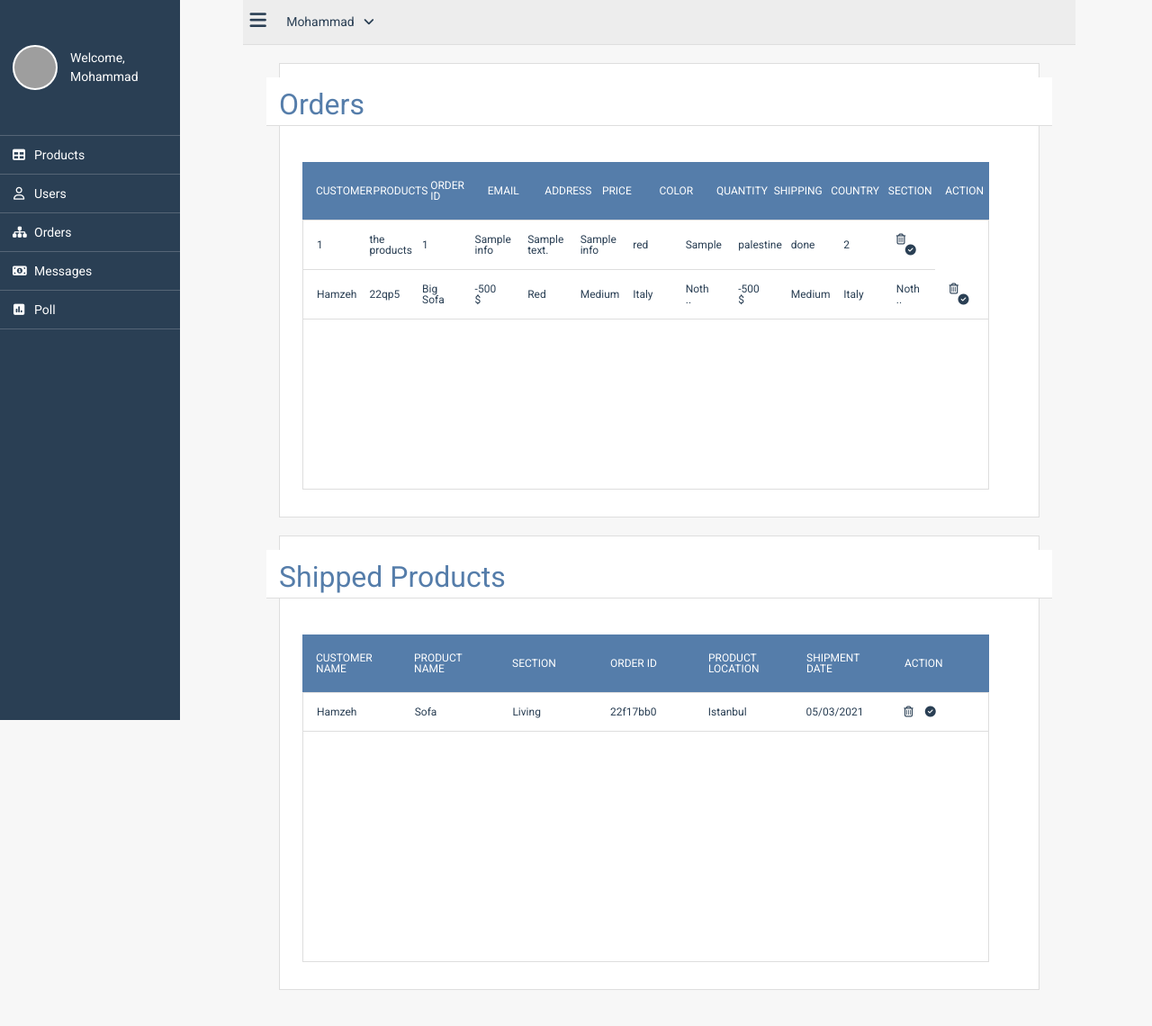
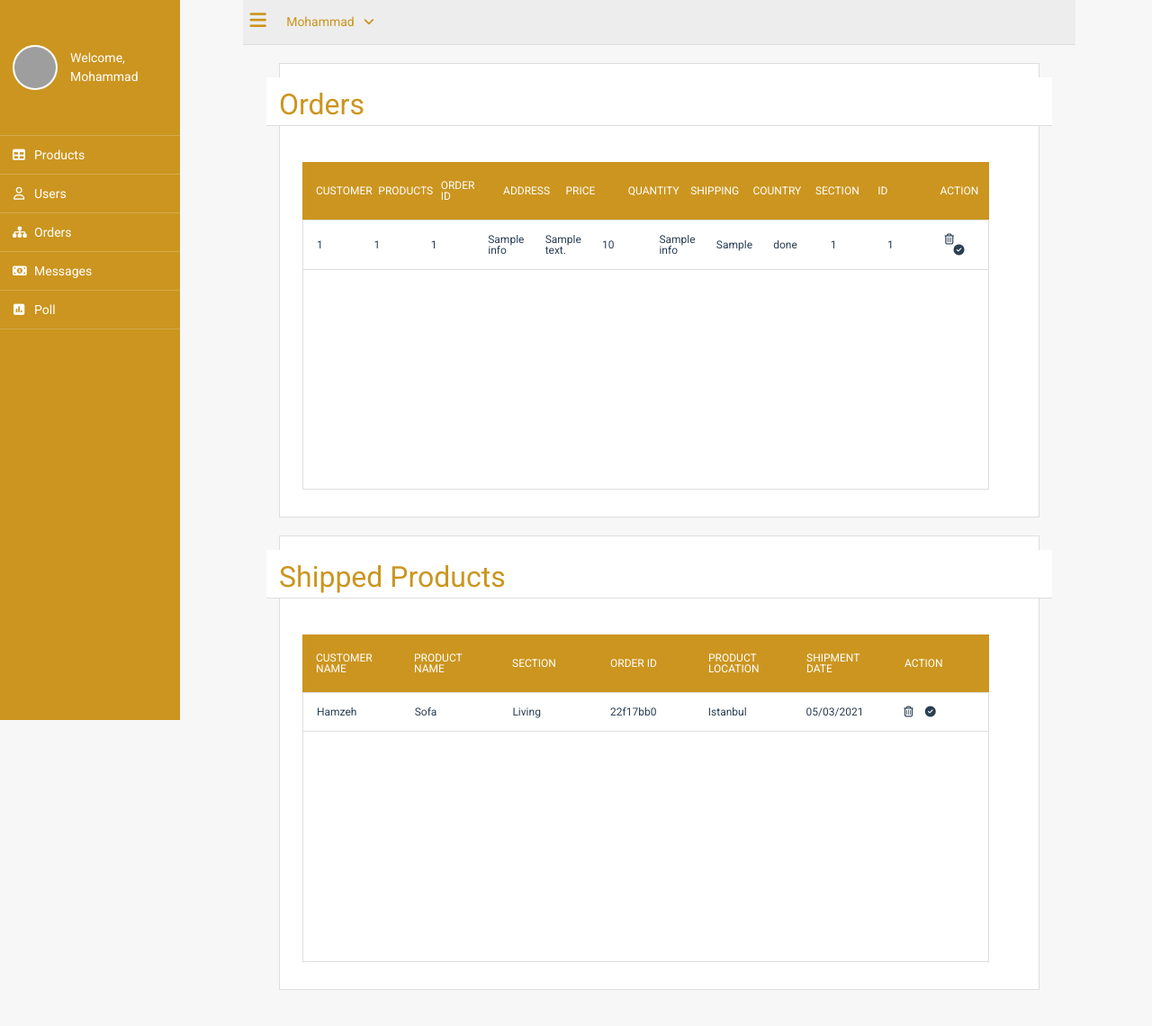
Before and after one commit to mohammadmubaslat/myWebProject, a PHP site: page /Admin/orders_Admin.php in a window 1280 px wide. Shown: the whole page at 90% size. Run offline with PHP 8.4, Linux system fonts and the light colour scheme; tables that the repository leaves empty or names only in its code hold one stand-in row (values such as "Sample post"); lists and menus that the app fills with data are empty; some libraries are stand-ins or nearby versions; grey boxes are pictures that could not be loaded.

Commit message:
17/5 99%

```diff
--- a/Admin/main_Admin_Style.css
+++ b/Admin/main_Admin_Style.css
@@ -517,11 +517,11 @@ body {
 }
 
 .bg-1 {
-    background: #557daa;
+    background: #cb951f;
 }
 
 .text-1 {
-    color: #557daa;
+    color: #cb951f;
 }
 
 /* ADMIN PAGE */
@@ -680,7 +680,7 @@ label {
 .sideArea {
     width: 200px;
     min-width: 200px;
-    background: #2A3F54;
+    background:#cb951f;
     position: fixed;
     top: 0;
     bottom: 0;
@@ -736,7 +736,7 @@ label {
     padding: 0 1em;
 }
 .name{
-    color: #2A3F54;
+    color: #cb951f;
     padding: 1em 0;
     cursor: pointer;
 }
@@ -1352,7 +1352,7 @@ table{
     table-layout: fixed;
 }
 .tbl-header{
-    background-color: #557daa;
+    background-color: #cb951f;
 }
 .tbl-content{
     height:300px;
@@ -1593,3 +1593,8 @@ color: red;
     text-align: center;
     margin-right: 10px;
 }
+
+.fa-bars::before {
+    content: "\f0c9";
+    color: #cb951f;
+}
--- a/Admin/orders_Admin.php
+++ b/Admin/orders_Admin.php
@@ -1,19 +1,27 @@
-
 <?php
 
 include "side_Nav_Admin.php";
 include "../dataBase.php";
+
+if(isset($_GET['action']) && $_GET['action'] != "" && $_GET['action'] == 'delete'){
+    $order_id = $_GET['order_id'];
+
+    //   echo '<script> alert('.$order_id.') </script>';
+    mysqli_query($con,"delete from order_products where order_id='$order_id'")or die("query is incorrect...");
+    mysqli_query($con,"delete from orders_info where order_id='$order_id'")or die("query is incorrect...");
+}
+
 ?>
 
 
-<div class="mainContent">
+    <div class="mainContent">
 
     <form id="show_products_orders" action="" method="POST" enctype="multipart/form-data" class="form">
         <div class="formHeader row">
             <h2 class="text-1 fl">Orders</h2>
-<!--            <div class="fr">-->
-<!--                <button type="submit" class="btnSave bg-1 text-fff text-bold fr">SAVE</button>-->
-<!--            </div>-->
+            <!--            <div class="fr">-->
+            <!--                <button type="submit" class="btnSave bg-1 text-fff text-bold fr">SAVE</button>-->
+            <!--            </div>-->
         </div>
         <div class="formBody row">
 
@@ -25,14 +33,13 @@ include "../dataBase.php";
                             <th >Customer</th>
                             <th >Products</th>
                             <th>Order ID</th>
-                            <th>Email</th>
                             <th>Address</th>
                             <th>Price</th>
-                            <th>Color</th>
                             <th>Quantity</th>
                             <th>Shipping</th>
                             <th>Country</th>
                             <th>Section</th>
+                            <th>id</th>
                             <th>Action</th>
                         </tr>
                         </thead>
@@ -43,28 +50,27 @@ include "../dataBase.php";
                         <tbody>
 
                         <?php
-                        $result=mysqli_query($con,"select * from orders_info where 1")or die ("query 1 incorrect.....");
+                        $result=mysqli_query($con,"select * from orders_info , order_products where 1")or die ("query 1 incorrect.....");
 
-                        while(list($id,$user_id,$f_name,$email,$city,$prod_count, $total_amt)=mysqli_fetch_array($result))
+                        while(list($order_id,$user_id,$f_name,$email,$city,$state,$zip,$cardname,$cardnumber,$exdate,$prod_count, $total_amt,$cvv,$date,$order_pro_id,$product_id , $qty , $amt)=mysqli_fetch_array($result))
                         {
                             echo "
                           <tr>
                                 <td>$f_name</td>
-                                <td>the products</td>
-                                <td>$id</td>
+                                <td>$product_id</td>
+                                <td>$order_id</td>
                                 <td>$email</td>
                                 <td>$city</td>
                                 <td>$total_amt</td>
-                                <td>red</td>
                                 <td>$prod_count</td>
-                                <td>palestine</td>
+                                <td>$state</td>
                                 <td>done</td>
-                                <td>2</td>
+                                <td>$qty</td>
+                                <td>$order_id</td>
 
                              <td>
-                                <a href=' '><span class=''>  <i class='far fa-trash-alt'></i></span></a>
+                                <a href='orders_Admin.php?order_id=$order_id&action=delete'><span class=''>  <i class='far fa-trash-alt'></i></span></a>
                                 <a href=''><span class=''>  <i class='fas fa-check-circle'></i></span></a>
-
 
                             </td>
                             </tr> ";
@@ -73,27 +79,6 @@ include "../dataBase.php";
                         ?>
 
 
-                        <tr>
-                            <td> Hamzeh</td>
-                            <td>22qp5</td>
-                            <td>Big Sofa</td>
-                            <td>-500 $</td>
-                            <td>Red</td>
-                            <td>Medium</td>
-                            <td>Italy</td>
-                            <td>Noth ..</td>
-                            <td>-500 $</td>
-
-                            <td>Medium</td>
-                            <td>Italy</td>
-                            <td>Noth ..</td>
-                            <td>
-                                <a href=" "><span class="">  <i class="far fa-trash-alt"></i></span></a>
-                                <a href=""><span class="">  <i class="fas fa-check-circle"></i></span></a>
-
-
-                            </td>
-                        </tr>
 
 
                         </tbody>
--- a/IntroductionPage.php
+++ b/IntroductionPage.php
@@ -90,7 +90,7 @@
 
         <ul class="Navcontainer">
 
-            <li class="box"><a href="contactUs.php"><span ></span>Home</a></li>
+            <li class="box"><a href="IntroductionPage.php"><span ></span>Home</a></li>
             <li class="box"><a href="mainProducts.php"><span ></span>Products</a></li>
             <li class="box"><a href="mainProducts.php"><span ></span>Accessories</a></li>
 
--- a/Login.php
+++ b/Login.php
@@ -10,7 +10,7 @@ if(isset($_POST['logIn'])){
         $email = $_POST['username'];
         $pass = sha1($_POST['password']);
 
-        if($email == "hamzeh@gmail.com" && $pass == "3acd0be86de7dcccdbf91b20f94a68cea535922d"){
+        if($email == "admin@admin" && $pass == "3acd0be86de7dcccdbf91b20f94a68cea535922d"){
             header("location:Admin/products_Admin.php");
         }
 
--- a/mainProductsStyle.css
+++ b/mainProductsStyle.css
@@ -520,8 +520,8 @@ padding-bottom: 2px;
 }
 
 .content-details h3 {
-    color: #fff;
-    font-weight: 500;
+    color: black;
+    font-weight: 1200;
     letter-spacing: 0.15em;
     margin-bottom: 0.5em;
     text-transform: uppercase;
--- a/productCategoryStyle.css
+++ b/productCategoryStyle.css
@@ -64,7 +64,8 @@
     font-family: sans-serif;
     padding: 20px;
     margin-top: 00px;
-    margin-right: -55px;
+    margin-right: -80px;
+    margin-left: -70px;
 }
 
 
```
Also changed, not shown: Admin/messages_Admin.php (+11 -3 lines), Admin/poll_Admin.php (+78 -74 lines), Admin/users_Admin.php (+5 -2 lines), action.php (+5 -3 lines), mainProducts.php (+8 -0 lines), navBarStyle.css (+13 -2 lines), productView.php (+26 -21 lines), profilePage.php (+8 -3 lines), scroll.php (+11 -4 lines), shoppingCartPage.php (+10 -9 lines), mainUI/imgs/aserChair1_1.jfif (deleted).
